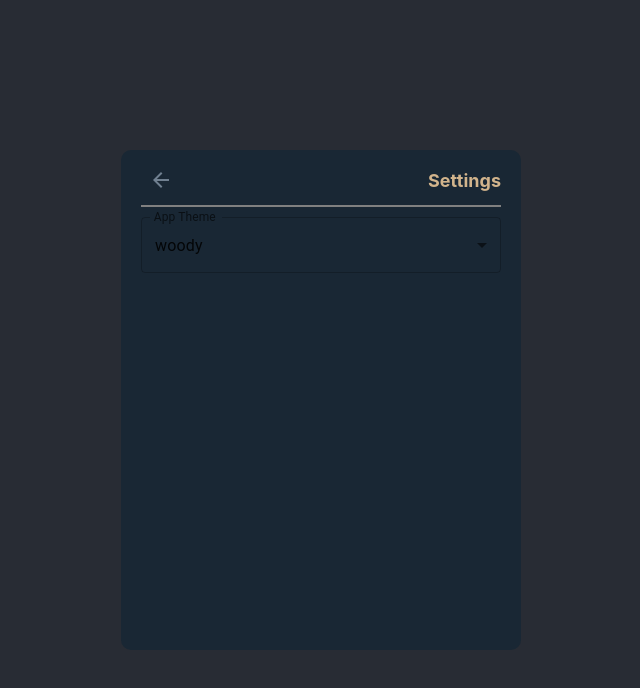
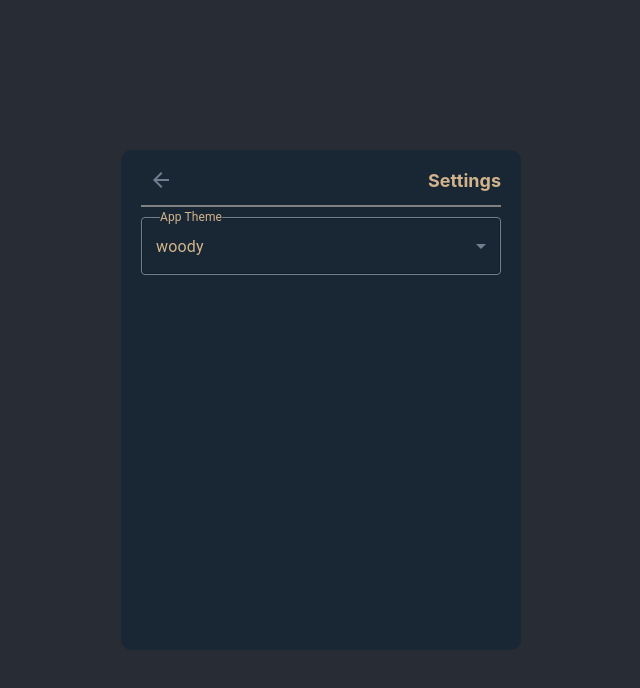
Before and after one commit to Clear1440/color-picker, a React (Create React App) app: page /settings in a window 1280 px wide. Both pictures are taken after a click on the button 480 px from the left and 180 px from the top of the page. Shown: the top 688 px of the page, without its empty margins (319-959 px from the left). Built offline with nearby package versions, Linux system fonts and the light colour scheme.

Commit message:
settings form needed some help too

```diff
--- a/src/container/settingscreen/index.js
+++ b/src/container/settingscreen/index.js
@@ -24,9 +24,15 @@ const SettingsScreen = () => {
     return(
         <div className="page">
             <NavBar />
-            <FormControl className='form'>
-                <InputLabel htmlFor="appTheme" shrink={true}>App Theme</InputLabel>
+            <FormControl className='form' variant="outlined">
+                <InputLabel
+                    className="settings-label"
+                    htmlFor="appTheme"
+                    shrink={true}>
+                    App Theme
+                </InputLabel>
                 <Select
+                    className="settings-border"
                     id="demo-simple-select"
                     value={editSettings.appTheme}
                     native
--- a/src/container/settingscreen/settingsStyles.scss
+++ b/src/container/settingscreen/settingsStyles.scss
@@ -1,10 +1,25 @@
+$dark-blue: rgb(25, 39, 52);
+
 .MuiFormControl-root{
     display: flex;
     align-content: center;
     justify-content: center;
     padding: 0 20px !important;
 
+    * {
+        color: slategray;
+    }
+
     .MuiInputLabel-root{
-        padding-left: 25px;
+        margin-left: 25px;
+    }
+
+    .settings-label{
+        color: tan;
+        background-color: $dark-blue;
+    }
+    .settings-border {
+        color: tan;
+        border: 1px solid slategray;
     }
 }
```
